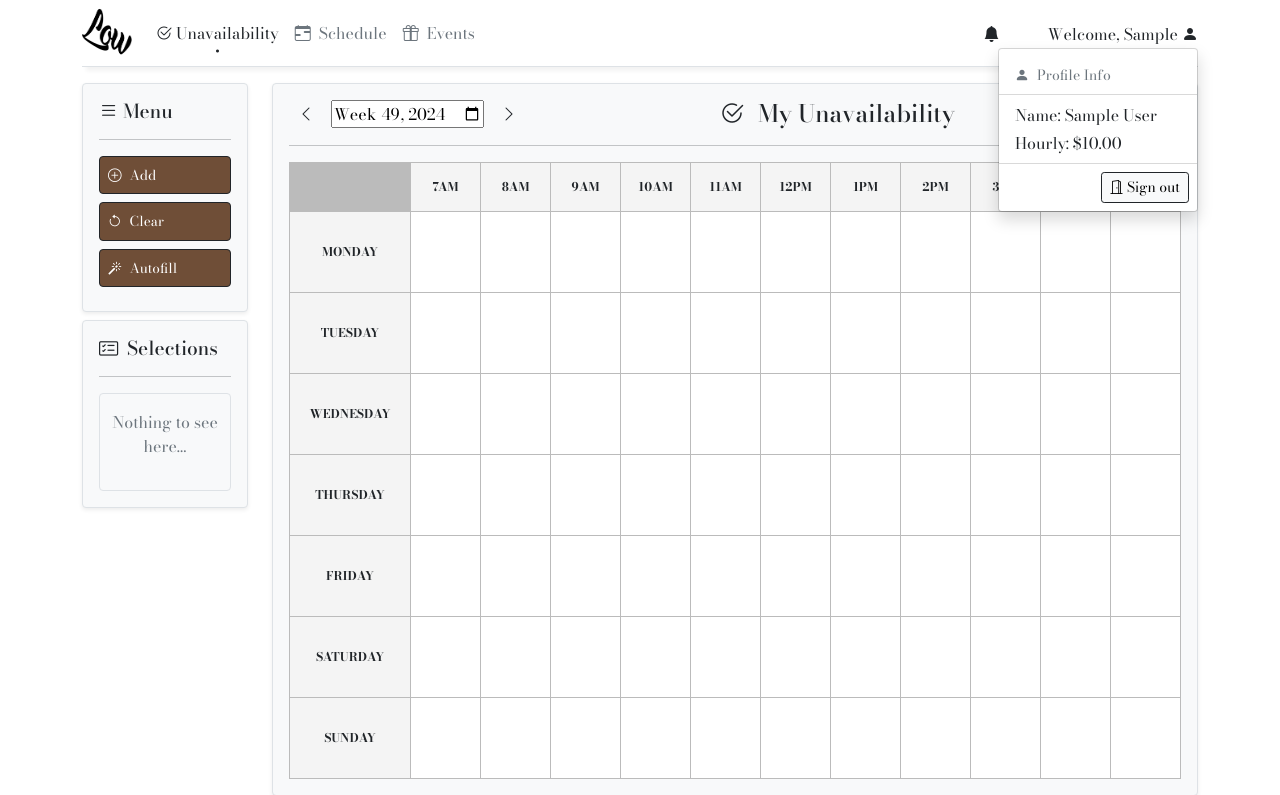
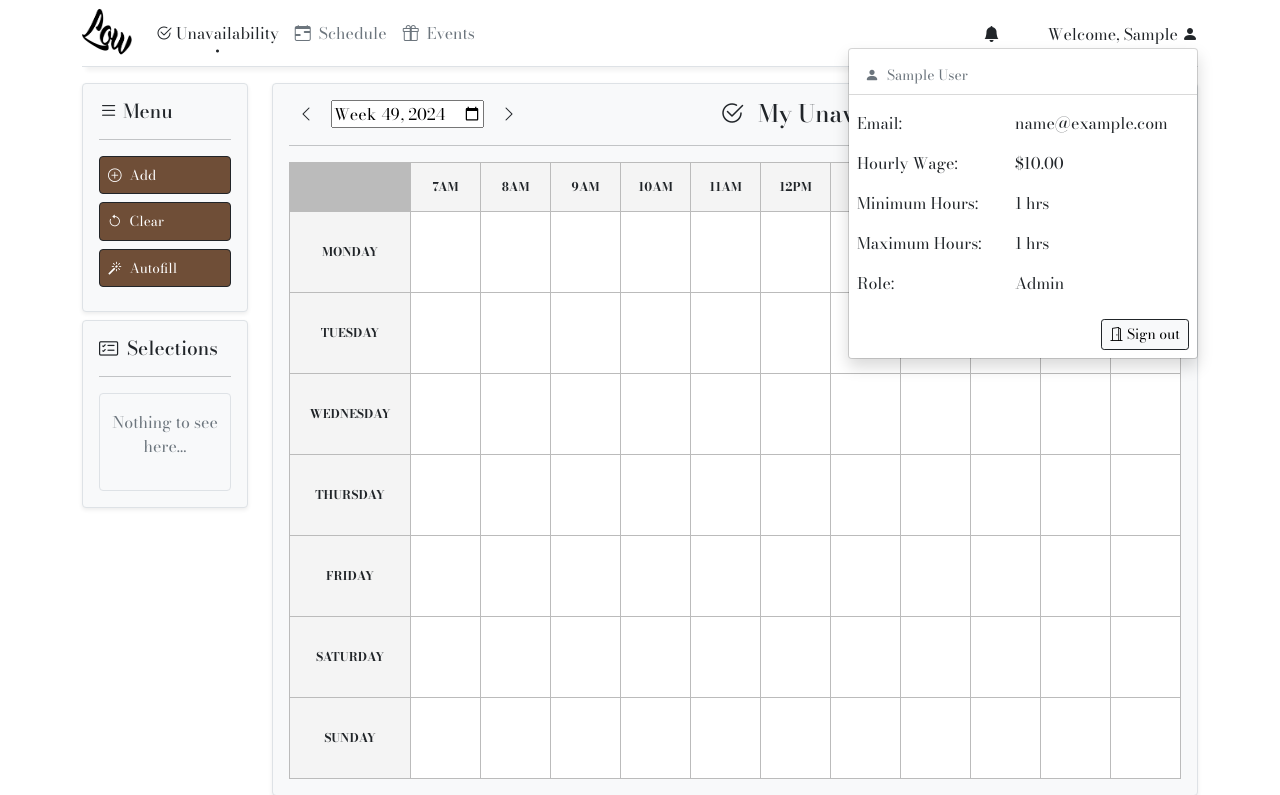
Before and after one commit to ryanmogauro/Scheduling-Project, a Flask app: page /unavailability in a window 1280 px wide, after a click that opens the changed part. Shown: the top 795 px of the page. Run offline with Flask 3, Linux system fonts and the light colour scheme; a user stored in the database is signed in; tables that the repository leaves empty hold one stand-in row (values such as "Sample post"); data that the repository does not hold is empty.

Commit message:
Changed Profile drop-down appearence

```diff
--- a/website/templates/unavailability.html
+++ b/website/templates/unavailability.html
@@ -87,17 +87,36 @@
                         </span>
                     </button>
                     <ul class="dropdown-menu dropdown-menu-end shadow" aria-labelledby="profileDropdown"
-                        style="min-width: 200px;">
+                        style="min-width: 350px;">
                         <li class="dropdown-header d-flex align-items-center">
-                            <i class="bi bi-person-fill me-2"></i> Profile Info
+                            <i class="bi bi-person-fill me-2"></i> {{fname}} {{lname}}
                         </li>
                         <li class="dropdown-divider mt-0"></li>
                         <!-- Employee Info Section -->
-                        <li class="px-3">
-                            <p class="mb-1"><strong>Name:</strong> {{fname}} {{lname}}</p>
-                            <p class="mb-1"><strong>Hourly:</strong> ${{ '{:.2f}'.format(wage) }}</p>
-                        </li>
-                        <li class="dropdown-divider"></li>
+                        <table class="table table-borderless text-dark">
+                            <tbody>
+                                <tr>
+                                    <th scope="row">Email:</th>
+                                    <td>{{ email }}</td>
+                                </tr>
+                                <tr>
+                                    <th scope="row">Hourly Wage:</th>
+                                    <td>${{ wage }}</td>
+                                </tr>
+                                <tr>
+                                    <th scope="row">Minimum Hours:</th>
+                                    <td>{{ minHours }} hrs</td>
+                                </tr>
+                                <tr>
+                                    <th scope="row">Maximum Hours:</th>
+                                    <td>{{ maxHours }} hrs</td>
+                                </tr>
+                                <tr>
+                                    <th scope="row">Role:</th>
+                                    <td>{{ admin }}</td>
+                                </tr>
+                            </tbody>
+                        </table>
                         <!-- Logout Button -->
                         <li class="d-flex justify-content-end px-2">
                             <a href="{{ url_for('auth.logout') }}" class="btn btn-sm btn-light hover-dark-bg border border-dark" id="logout-link">
--- a/website/views.py
+++ b/website/views.py
@@ -13,7 +13,7 @@ main_blueprint = Blueprint('main', __name__)
 @login_required
 def schedule():
     curr_employee = Employee.query.where(Employee.employeeID == current_user.employeeID).first()
-    return render_template('schedule.html', fname=curr_employee.firstName, lname=curr_employee.lastName, wage=curr_employee.wage)
+    return render_template('schedule.html', fname=curr_employee.firstName, lname=curr_employee.lastName, wage=curr_employee.wage, gyear = curr_employee.gradYear)
 
 def get_week_bounds(date):
     year, week = map(int, date.split('-W'))
@@ -128,7 +128,14 @@ def events():
 @login_required
 def unavailability():
     curr_employee = Employee.query.where(Employee.employeeID == current_user.employeeID).first()
-    return render_template('unavailability.html', fname=curr_employee.firstName, lname=curr_employee.lastName, wage=curr_employee.wage)
+
+    admin_status = curr_employee.isAdmin
+    if admin_status == True:
+        admin_status = "Admin"
+    else:
+        admin_status = "Employee"
+
+    return render_template('unavailability.html', fname=curr_employee.firstName, lname=curr_employee.lastName, wage=curr_employee.wage, gyear = curr_employee.gradYear, email=current_user.email, admin=admin_status, maxHours = curr_employee.maxHours, minHours=curr_employee.minHours)
 
 
 @main_blueprint.route('/get_unavailability', methods=['POST'])
```
